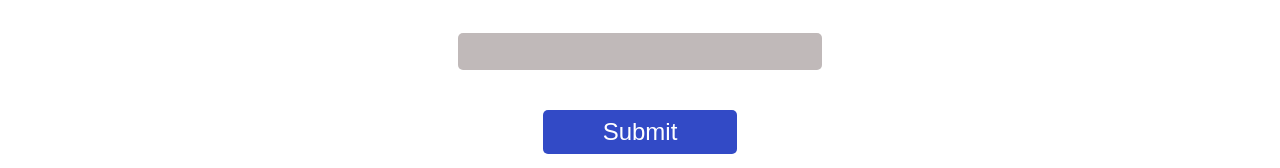
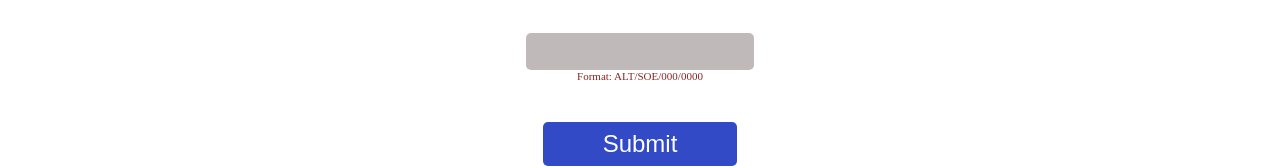
Before and after one commit to michado2019/testing-app, a React (Create React App) app in the folder react1/: page /status in a window 1280 px wide. Shown: the part 292-460 px from the top of the page. Built offline with nearby package versions, Linux system fonts and the light colour scheme; no server answers.

Commit message:
statuschecker updated for format

```diff
--- a/react1/src/pages/statusChecker/StatusChecker.css
+++ b/react1/src/pages/statusChecker/StatusChecker.css
@@ -39,6 +39,12 @@
     font-size: 20px;
     cursor: pointer;
 }
+.format{
+    font-size: 11px;
+    display: block;
+    margin-top: -40px;
+    margin-bottom: 40px;
+}
 .statusChecker-btn{
     padding: 8px 60px;
     background-color: #324ac6;
--- a/react1/src/pages/statusChecker/StatusChecker.jsx
+++ b/react1/src/pages/statusChecker/StatusChecker.jsx
@@ -154,6 +154,7 @@ export default function StatusChecker() {
             className="statusChecker-input"
             onChange={handleChange}
           />
+          <small className="format">Format: ALT/SOE/000/0000</small>
           <button className="statusChecker-btn">Submit</button>
         </form>
       </div>
```
